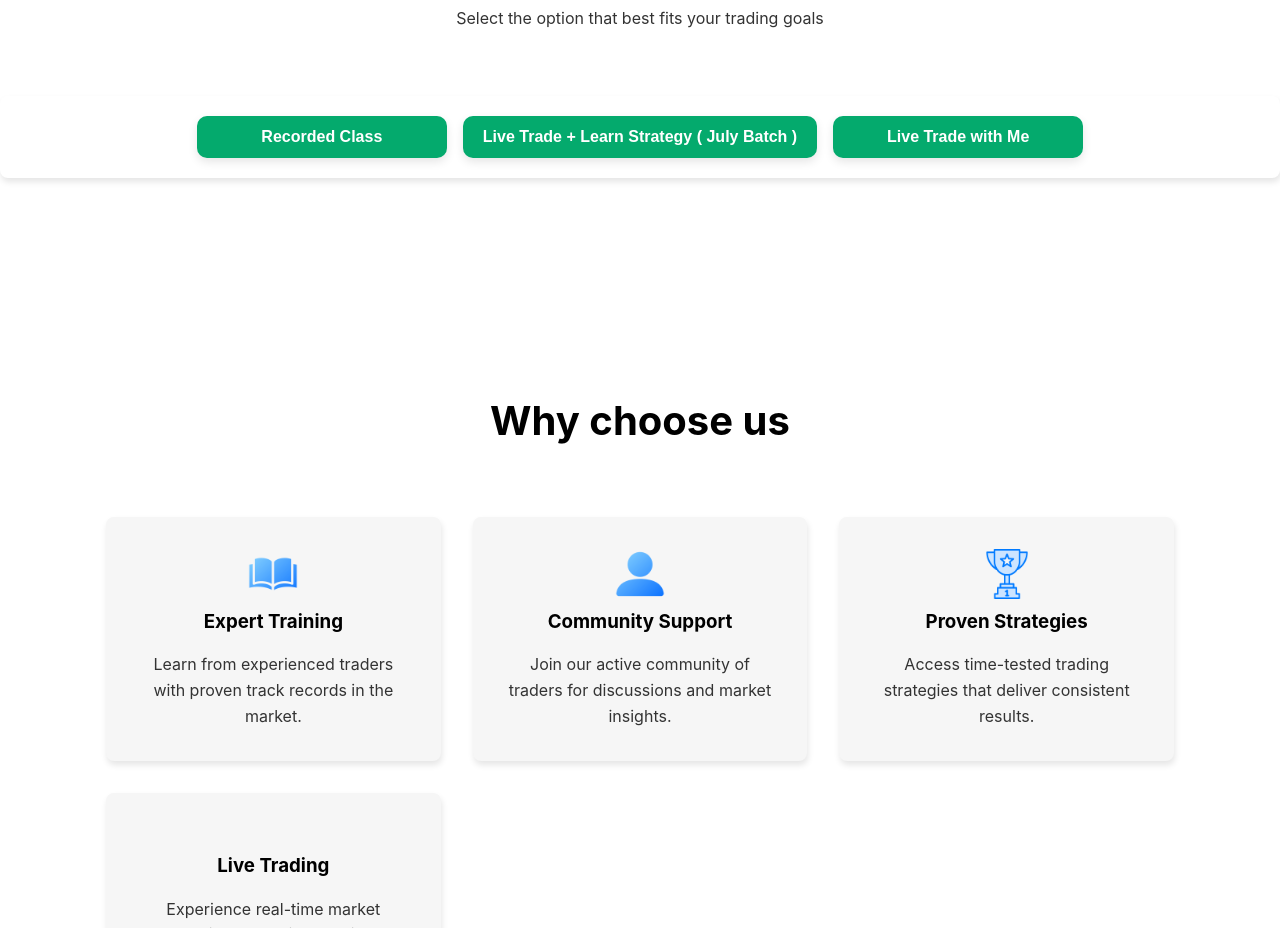
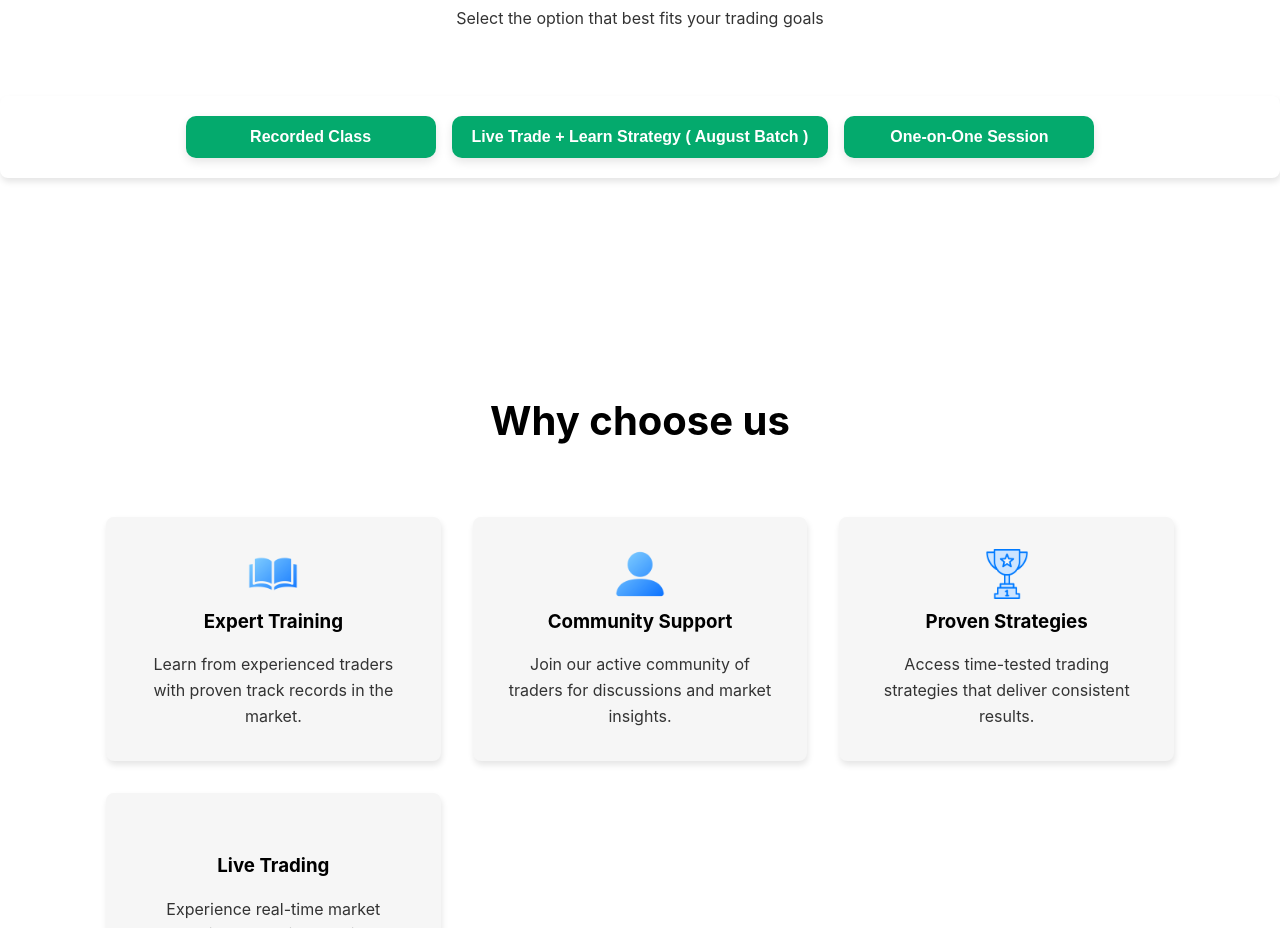
Before and after one commit to vickybobbytrader/TraderBobbyResponsiveSite, a website built with Vite: page index.html in a window 1280 px wide. Shown: the part 2260-3188 px from the top of the page. Built offline with nearby package versions, Linux system fonts and the light colour scheme; files whose address does not match are found by name.

Commit message:
August link updated properly

```diff
--- a/index.html
+++ b/index.html
@@ -173,12 +173,12 @@ His approach has revolutionized the way traders analyze opportunities, ensuring
 
   <!-- Option 2 -->
   <button onclick="displayCourse('liveLearn')" class="mentor-ctab">
-    <span class="text-lg font-semibold">Live Trade + Learn Strategy ( July Batch ) </span>
+    <span class="text-lg font-semibold">Live Trade + Learn Strategy ( August Batch ) </span>
   </button>
 
   <!-- Option 3 -->
   <button onclick="displayCourse('live')" class="mentor-ctab">
-    <span class="text-lg font-semibold">Live Trade with Me</span>
+    <span class="text-lg font-semibold">One-on-One Session</span>
   </button>
 </div>
 <style>
```
